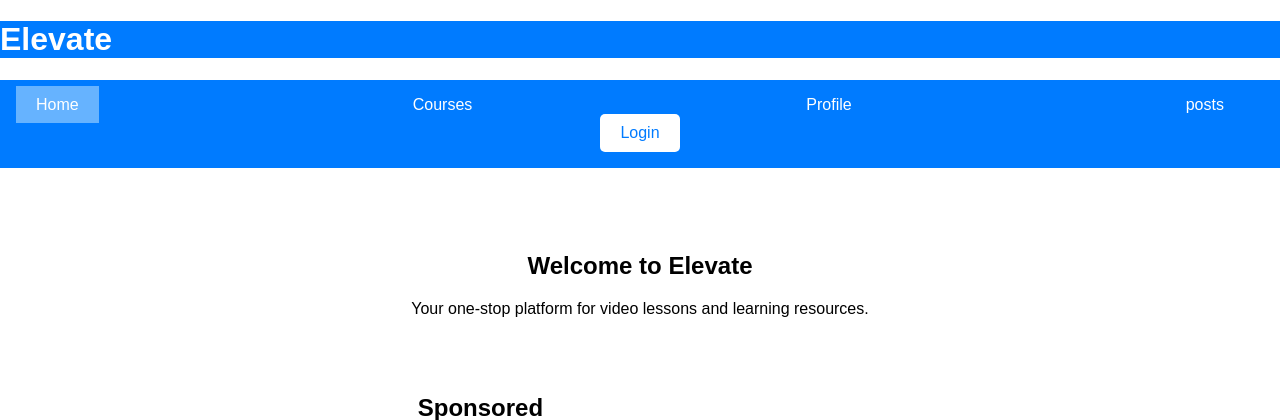
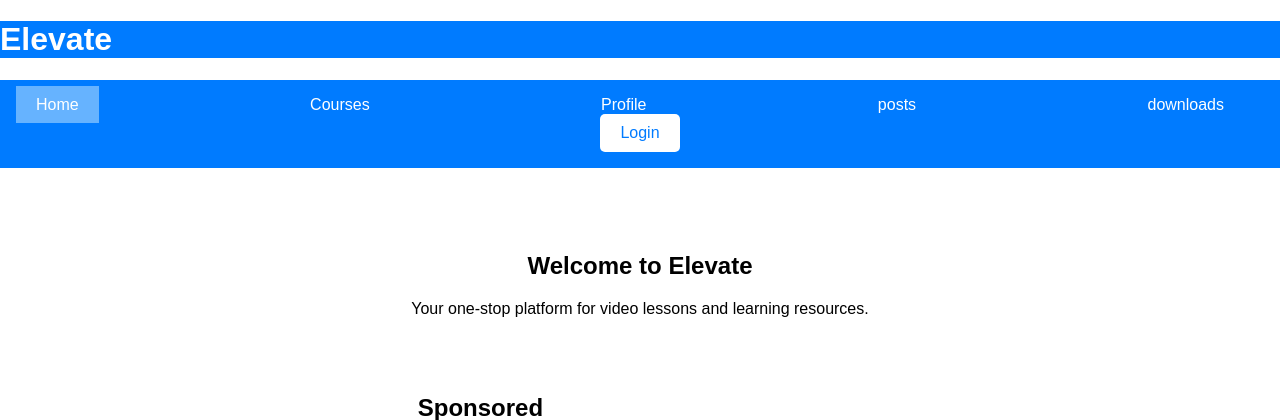
Before and after one commit to David1234-4/elevateproject, a Django app: page / in a window 1280 px wide. Shown: the top 420 px of the page. Run offline with Django 5.2, Linux system fonts and the light colour scheme.

Commit message:
added a download page

```diff
--- a/elevate/elevate/urls.py
+++ b/elevate/elevate/urls.py
@@ -26,6 +26,7 @@ urlpatterns = [
     path('profiles/',views.profiles),
     path('courses/',views.courses),
     path('posts/',include('posts.urls')),
+    path('downloads/',views.downloads),
 ]
 
 
--- a/elevate/elevate/views.py
+++ b/elevate/elevate/views.py
@@ -10,3 +10,6 @@ def courses(request):
 
 def profiles(request):
     return render(request,'profiles.html')
+
+def downloads(request):
+    return render(request, 'downloads.html')
--- a/elevate/templates/layout.html
+++ b/elevate/templates/layout.html
@@ -17,6 +17,7 @@
                 <li><a href="/courses">Courses</a></li>
                 <li><a href="/profiles">Profile</a></li>
                <li><a href="{% url 'posts:list'  %}">posts</a></li>
+               <li><a href="/downloads" >downloads </a></li>
             </ul>
             <button id="login-btn">Login</button>
         </nav>
```
Also changed, not shown: elevate/templates/downloads.html (added, +9 -0 lines).
